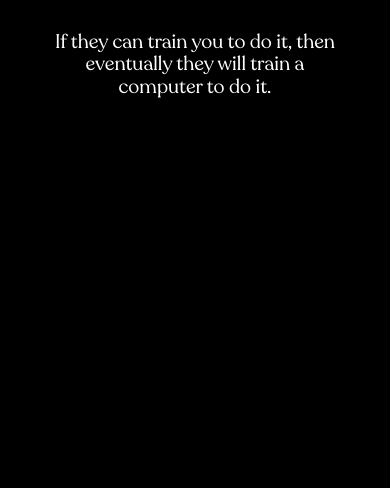
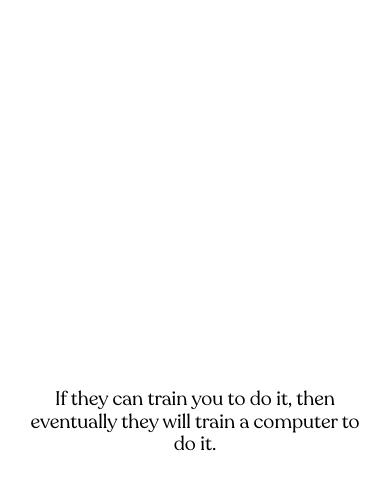
Before and after one commit to sneurgaonkar/naval-quotes, a browser extension: page src/override/override.html in a window 390 px wide. Drawn offline with Linux system fonts and the light colour scheme; files whose address does not match are found by name.

Commit message:
Use dark mode media query

```diff
--- a/css/custom.css
+++ b/css/custom.css
@@ -3,24 +3,41 @@
   src: url("Recoleta-RegularDEMO.otf") format("opentype");
 }
 
+*,
+*::after,
+*::before {
+  box-sizing: border-box;
+}
+
+html,
 body {
-    background-color: rgb(0, 0, 0);
+  margin: 0;
+  padding: 0;
+  width: 100%;
+}
+
+body {
   opacity: 1;
 }
 
-h1{
-    text-align:center;
-    color:#fff;
-}
-.quote{
-    color:#ffffff;
-    text-align:center;
-    margin: auto;
-    width: 80%;
-    padding: 10px;
+h1 {
+  text-align: center;
 }
 
-#quoteblock{
+.quote {
+  align-items: center;
+  color: #000;
+  display: flex;
+  height: 100vh;
+  justify-content: center;
+  margin: auto;
+  max-width: 1260px;
+  padding: 20px;
+  text-align: center;
+  width: 100vw;
+}
+
+#quoteblock {
   font-family: Recoleta;
   font-size: 5vw;
   font-weight: 500;
@@ -28,9 +45,12 @@ h1{
   transition: opacity 250ms linear;
 }
 
-#author{
-    font-family: 'PT Serif', serif;
-    text-align:center;
-    color:#fff;
-    text-shadow:2px 2px 3px rgba(150,150,150,0.75);
+@media (prefers-color-scheme: dark) {
+  body {
+    background-color: #000;
   }
+
+  .quote {
+    color: #fff;
+  }
+}
```
Lines whose indentation alone changed are shown as unchanged.
